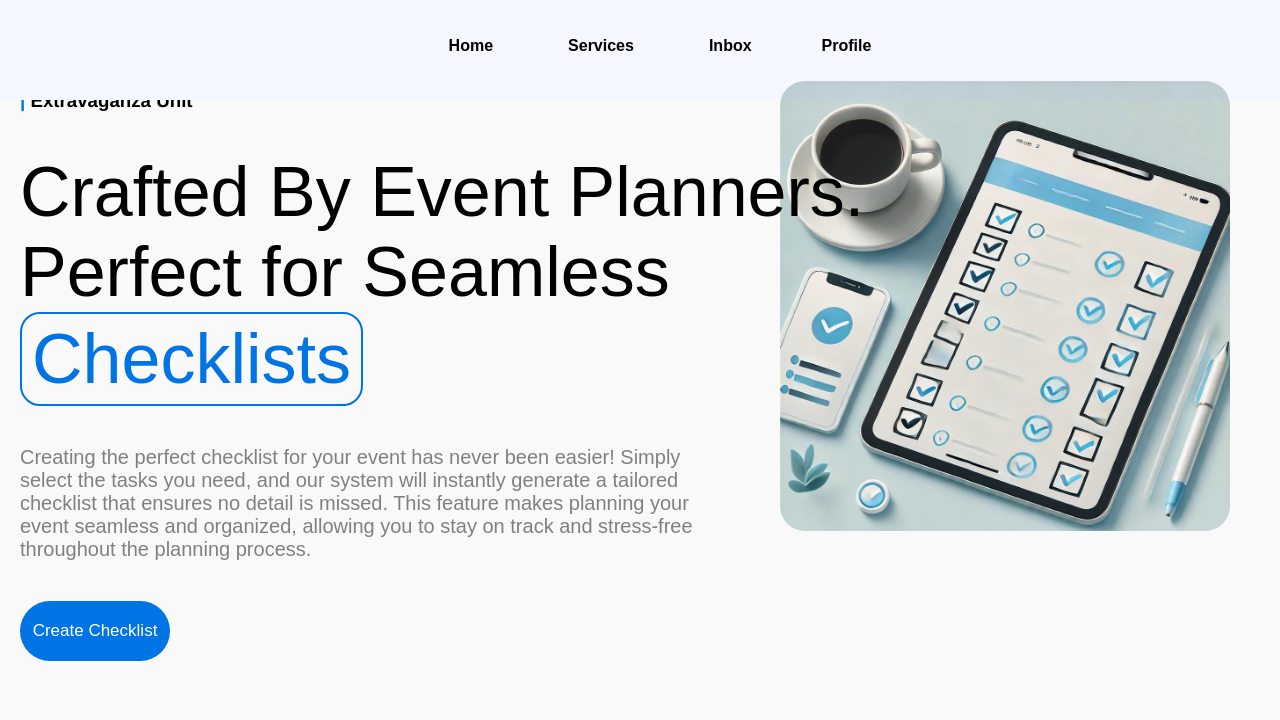
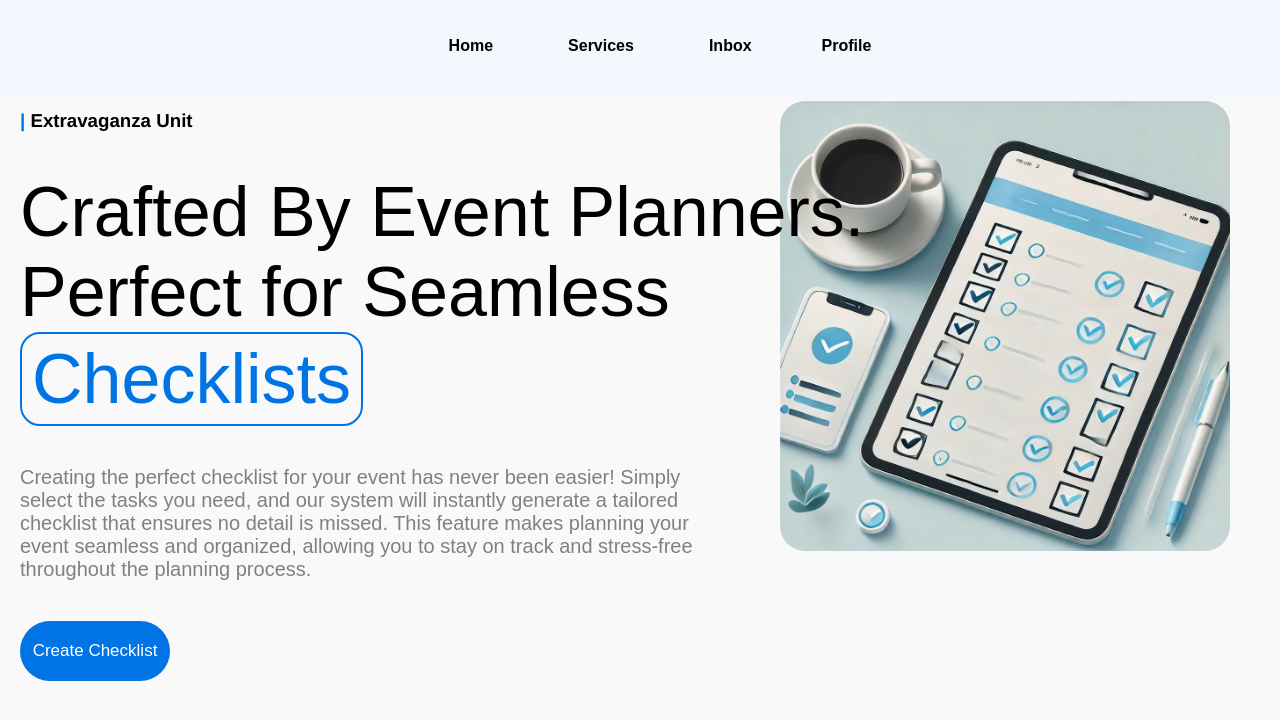
Before and after one commit to udanilokuhetti92/EventExtravaganza-Frontend, a React (Vite) app: page /Checklist in a window 1280 px wide. Shown: the top 720 px of the page. Built offline with nearby package versions, Linux system fonts and the light colour scheme.

Commit message:
updated main

```diff
--- a/src/checklist/checklist.module.css
+++ b/src/checklist/checklist.module.css
@@ -4,7 +4,7 @@
 
 
 .h3{
-    margin-top: 50px;
+    margin-top: 110px;
     margin-left: 20px;
     font-family:'Franklin Gothic Medium', 'Arial Narrow', Arial, sans-serif;
     color: black;
```
